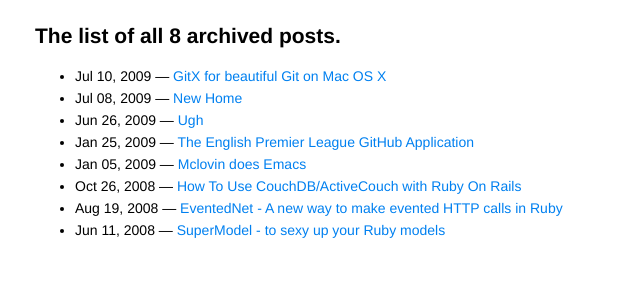
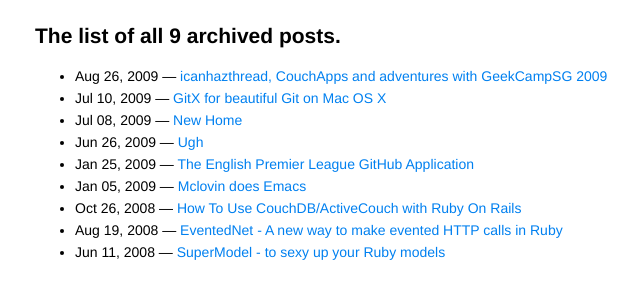
Before and after one commit to arunthampi/arunthampi.github.com, a Jekyll site: the page built from archives.html, in a window 1280 px wide, cut to the strip 101-400 px from the top of the page. Shown: the whole strip, without its empty margins (155-795 px from the left). Built offline with Jekyll 4.4.1, drawn with Linux system fonts in a browser that asks for light colours; Markdown is read by kramdown in place of the engine named in the settings; some of the changed lines change nothing that is shown.

Commit message:
New Blog Post - 26/08/2009

```diff
--- /dev/null
+++ b/_posts/2009-08-26-icanhazthread-couchapps-and-adventures-with-geekcampsg-2009.textile
@@ -0,0 +1,40 @@
+---
+layout: post
+title: icanhazthread, CouchApps and adventures with GeekCampSG 2009
+---
+
+<h1><a href="{{ page.url }}">{{ page.title }}</a></h1>
+
+p(meta). 26 Aug 2009 - Singapore
+
+One week before the inaugural <a href="http://geekcamp.pbworks.com">#geekcampsg</a> event, I was working on developing a <a href="http://github.com/couchapp/couchapp">CouchApp</a> which would would let users play around with the entire English Premier League schedule. My reasoning was that it would be an interesting problem which would bring in a lot of cool CouchDB/CouchApp features - such as map/reduce, list and show functions, etc.
+
+It was then, that I came across Joshua Schachter's <a href="http://a.tinythread.com">shell script</a> (as he put it) called TinyThread, which let Twitter users create threaded conversations in a simple web application. It had a very simple premise and the fact that I happened to be the first/second person to reply to one the first TinyThread thread, made me feel very connected to the whole launch of the product (which seems kinda stupid in hindsight, but never mind). It struck me that this would be an awesome demo application to code up, to showcase CouchDB's capabilities for #geekcampsg.
+
+<p class="image">
+  <img alt="i.canhazthread.com thread view page" src="/images/blog/canhazthread.png"/>
+</p>
+
+Thus was born <a href="http://i.canhazthread.com">i.canhazthread.com</a>. It pretty much has the same functionality as TinyThread but over the past one week, there've been some new features added, which I like and there are some more that I would like to be in the product as well. As mentioned during #geekcampsg, i.canhazthread.com is powered by Ruby On Rails and CouchDB. Rails handles all the nitty-gritty behind Twitter-OAuth authorizations and HTML rendering etc, which CouchDB powers the back-end. The CouchDB back-end behind i.canhazthread.com is open source and is available on <a href="http://github.com/arunthampi/icanhazthread">GitHub</a>.
+
+There are some interesting facets of i.canhazthread.com which I'd like to elaborate in detail over a few blog posts, but I'll list them here anyway (as a reminder-to-self):
+
+* The map/reduce view called to display information on i.canhazthread.com's homepage is quite interesting and really helped me understand map/reduce views and the awesome power that it has.
+
+* The Atom feeds for both the <a href="http://i.canhazthread.com/atom.xml">home page</a> as well as individual threads are powered directly by CouchDB (through the <a href="http://wiki.apache.org/couchdb/Formatting_with_Show_and_List">_list function</a>) without any Rails intervention.
+
+* The Rails application runs on <a href="http://www.rubyenterpriseedition.com/">Ruby Enterprise Edition</a> and <a href="http://www.modrails.com/">Passenger</a> with Nginx and so far, I'm really happy with it.
+
+* I use <a href="http://github.com/shopify/delayed_job">delayed_job</a> and <a href="http://god.rubyforge.org">God</a> to deliver tweets in the background, whenever a thread is created/reply is posted.
+
+* This is not that interesting, but I think is an interesting use-case for i.canhazthread.com - you can embed GitHub <a href="http://gist.github.com">gists</a> and discuss code.
+
+Stay tuned for few more i.canhazthread.com adventures over the course of the next few weeks.
+
+Finally, I'd just like to give my thanks to the organizers of #geekcampsg for giving me the opportunity to speak and I'd just like to say that I had a great time and hope for more kick-ass GeekCamps in the future.
+
+My slides at #geekcampsg are below:
+
+<div style="width:425px;text-align:left;margin-left: 112.5px;" id="__ss_1890652"><a style="font:14px Helvetica,Arial,Sans-serif;display:block;margin:12px 0 3px 0;text-decoration:underline;" href="http://www.slideshare.net/arunthampi/geekcamp-sg-2009-couchapps-with-couchdb" title="GeekCamp SG 2009 - CouchApps with CouchDB">GeekCamp SG 2009 - CouchApps with CouchDB</a><object style="margin:0px" width="425" height="355"><param name="movie" value="http://static.slidesharecdn.com/swf/ssplayer2.swf?doc=geekcamppresentation-090821111820-phpapp02&stripped_title=geekcamp-sg-2009-couchapps-with-couchdb" /><param name="allowFullScreen" value="true"/><param name="allowScriptAccess" value="always"/><embed src="http://static.slidesharecdn.com/swf/ssplayer2.swf?doc=geekcamppresentation-090821111820-phpapp02&stripped_title=geekcamp-sg-2009-couchapps-with-couchdb" type="application/x-shockwave-flash" allowscriptaccess="always" allowfullscreen="true" width="425" height="355"></embed></object><div style="font-size:11px;font-family:tahoma,arial;height:26px;padding-top:2px;">View more <a style="text-decoration:underline;" href="http://www.slideshare.net/">documents</a> from <a style="text-decoration:underline;" href="http://www.slideshare.net/arunthampi">Arun Thampi</a>.</div></div>
+
+Other GeekCamp SG presentations are available <a href="http://www.slideshare.net/search/slideshow?q=+%23geekcampsg&submit=post&searchfrom=header">here</a> (NB: This is not the entire list and will probably be updated gradually)
--- a/css/default.css
+++ b/css/default.css
@@ -125,3 +125,8 @@
 .image {
   text-align: center;
 }
+
+div.slide {
+  width: 100%;
+  text-align: center;
+}
```
Also changed, not shown: images/blog/canhazthread.png (added).
